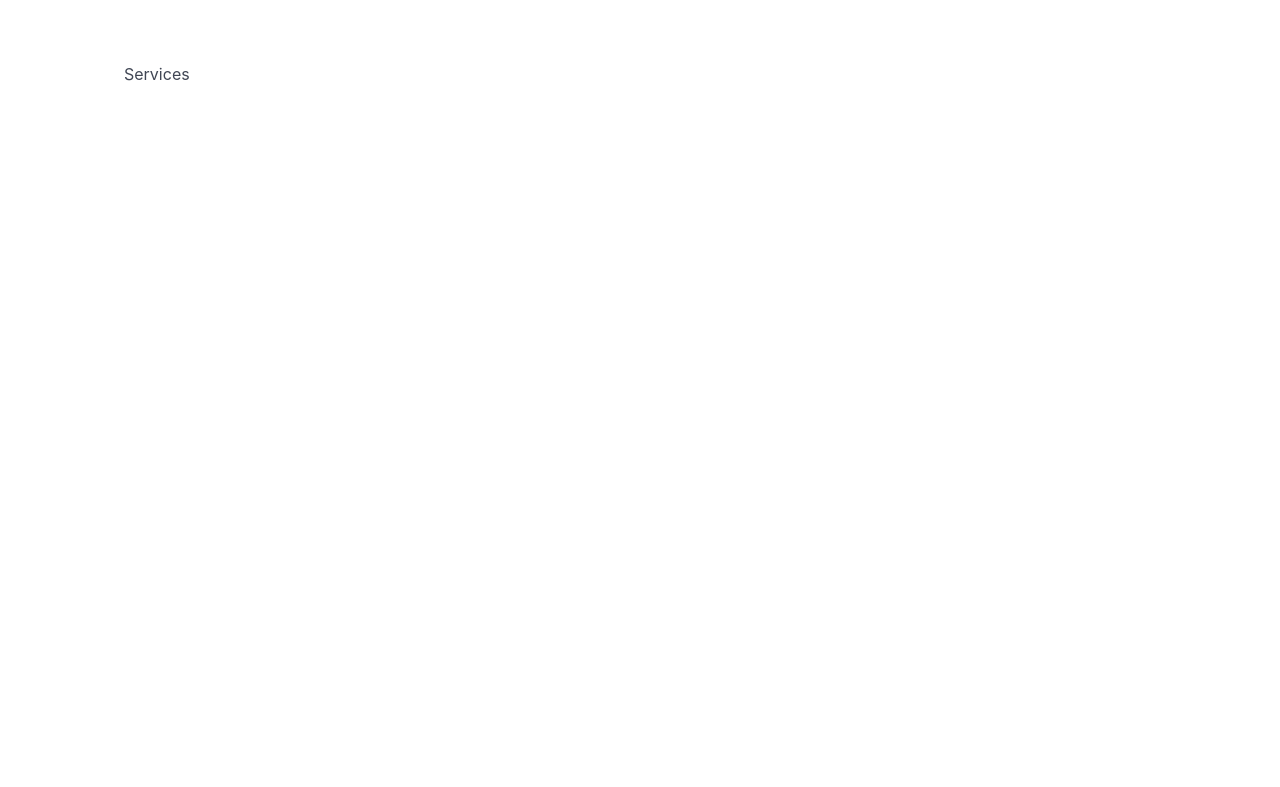
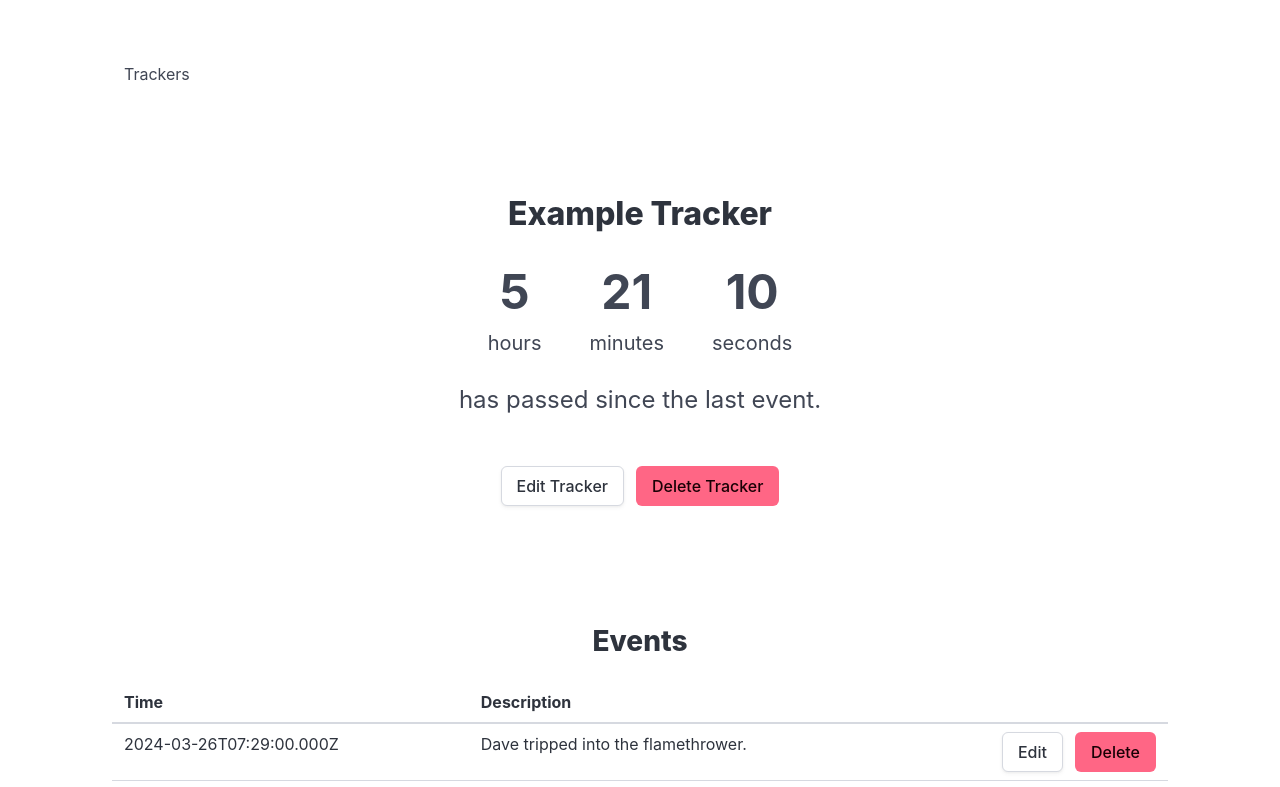
Before and after one commit to anthonyisensee/event-tracker, a React (Create React App) app: page /tracker in a window 1280 px wide. Before the commit this address had no page. Shown: the top 787 px of the page. Built offline with nearby package versions, Linux system fonts and the light colour scheme.

Commit message:
feat: changes "service" verbiage to "tracker"

```diff
--- a/src/App.js
+++ b/src/App.js
@@ -1,9 +1,9 @@
 import { BrowserRouter, Routes, Route } from 'react-router-dom'
-import Services from './Views/Services/Services'
-import Service from './Views/Services/Service'
+import Trackers from './Views/Tracker/Trackers'
+import Tracker from './Views/Tracker/Tracker'
 import Navbar from './Shared/Navbar'
-import CreateService from './Views/Services/CreateService'
-import EditService from './Views/Services/EditService'
+import CreateTracker from './Views/Tracker/CreateTracker'
+import EditTracker from './Views/Tracker/EditTracker'
 
 function App() {
     return (
@@ -14,10 +14,10 @@ function App() {
                 </section>
                 <section className="section">
                     <Routes>
-                        <Route path="/" element={<Services />} />
-                        <Route path="/service" element={<Service />} />
-                        <Route path="/service/create" element={<CreateService />} />
-                        <Route path="/service/edit" element={<EditService />} />
+                        <Route path="/" element={<Trackers />} />
+                        <Route path="/tracker" element={<Tracker />} />
+                        <Route path="/tracker/create" element={<CreateTracker />} />
+                        <Route path="/tracker/edit" element={<EditTracker />} />
                         <Route path="/event/create" element={<p>I'm the create event component.</p>} />
                         <Route path="/event/edit" element={<p>I'm the edit event component.</p>} />
                     </Routes>
--- a/src/Models/Service.js
+++ b/src/Models/Tracker.js
@@ -1,9 +1,9 @@
-export class Service {
+export class Tracker {
 
-    constructor(service) {
+    constructor(tracker) {
 
-        this.name = service.name ?? null
-        this.events = service.events ?? []
+        this.name = tracker.name ?? null
+        this.events = tracker.events ?? []
 
     }
 
--- a/src/Shared/Navbar.js
+++ b/src/Shared/Navbar.js
@@ -8,7 +8,7 @@ const Navbar = () => {
     return (
         <nav className="navbar" role="navigation" aria-label="main navigation">
             <div className="navbar-brand">
-                <Link to="/" className="navbar-item">Services</Link>
+                <Link to="/" className="navbar-item">Trackers</Link>
                 {/* <button onClick={() => setHamburgerIsOpen(!hamburgerIsOpen)} role="button" className={`navbar-burger ${hamburgerIsOpen ? "is-active" : ""}`} aria-label="menu" aria-expanded={hamburgerIsOpen}>
                     <span aria-hidden="true"></span>
                     <span aria-hidden="true"></span>
--- a/src/Views/Services/CreateService.js
+++ b/src/Views/Tracker/CreateTracker.js
@@ -1,7 +1,7 @@
 import Input from "../../Shared/Bulma/Input"
 import { useNavigate } from "react-router-dom"
 
-const CreateService = () => {
+const CreateTracker = () => {
 
     const navigate = useNavigate()
 
@@ -16,10 +16,10 @@ const CreateService = () => {
     return (
         <div>
             <div className="content has-text-centered">
-                <h1>Create New Service</h1>
+                <h1>Create New Tracker</h1>
             </div>
             <form onSubmit={handleSubmit}>
-                <Input label="Service Name"/>
+                <Input label="Tracker Name"/>
                 <div className="buttons is-centered">
                     <button onClick={() => navigate(-1)} className="button">Cancel</button>
                     <button className="button is-success">Create</button>
@@ -30,4 +30,4 @@ const CreateService = () => {
 
 }
 
-export default CreateService
+export default CreateTracker
--- a/src/Views/Services/EditService.js
+++ b/src/Views/Tracker/EditTracker.js
@@ -1,8 +1,7 @@
 import Input from "../../Shared/Bulma/Input"
 import { useNavigate } from "react-router-dom"
-import { useLocation } from "react-router-dom"
 
-const EditService = () => {
+const EditTracker = () => {
 
     const navigate = useNavigate()
 
@@ -17,10 +16,10 @@ const EditService = () => {
     return (
         <div>
             <div className="content has-text-centered">
-                <h1>Edit Service</h1>
+                <h1>Edit Tracker</h1>
             </div>
             <form onSubmit={handleSubmit}>
-                <Input label="Service Name"/>
+                <Input label="Tracker Name"/>
                 <div className="buttons is-centered">
                     <button onClick={() => navigate(-1)}className="button">Cancel</button>
                     <button className="button is-success">Edit</button>
@@ -31,4 +30,4 @@ const EditService = () => {
 
 }
 
-export default EditService
+export default EditTracker
--- a/src/Views/Services/Service.js
+++ b/src/Views/Tracker/Tracker.js
@@ -1,9 +1,9 @@
 import { useState } from "react"
 import { Event } from "../../Models/Event"
-import { Service as ServiceObject } from "../../Models/Service"
+import { Tracker as TrackerObject } from "../../Models/Tracker"
 import { Link } from "react-router-dom"
 
-const Service = () => {
+const Tracker = () => {
 
     const sampleEvent1 = new Event({
         date: new Date("2024-03-26 07:29"),
@@ -15,23 +15,23 @@ const Service = () => {
         description: "Bob fell into the wood chipper."
     })
 
-    const sampleService = new ServiceObject({
-        name: "Example Service",
+    const sampleTracker = new TrackerObject({
+        name: "Example Tracker",
         events: [sampleEvent1, sampleEvent2]
     })
 
-    const service = sampleService
+    const tracker = sampleTracker
 
-    const [timeSinceArray, setTimeSinceArray] = useState(service.timeSinceLastEventArray)
+    const [timeSinceArray, setTimeSinceArray] = useState(tracker.timeSinceLastEventArray)
 
     setTimeout(() => {
-        setTimeSinceArray(service.timeSinceLastEventArray)
+        setTimeSinceArray(tracker.timeSinceLastEventArray)
     }, 1000)
 
     return (
         <div>
             <div className="content has-text-centered">
-                <h1>{service.name}</h1>
+                <h1>{tracker.name}</h1>
             </div>
             <div className="time-since has-text-centered is-flex is-justify-content-center">
                 {timeSinceArray.map((time, index) => (
@@ -45,8 +45,8 @@ const Service = () => {
                 <p>has passed since the last event.</p>
             </div>
             <div className="buttons is-centered mt-6">
-                <Link to="/service/edit" state={{ service }} className="button">Edit Service</Link>
-                <button className="button is-danger">Delete Service</button>
+                <Link to="/tracker/edit" state={{ tracker }} className="button">Edit Tracker</Link>
+                <button className="button is-danger">Delete Tracker</button>
             </div>
             <br />
             <br />
@@ -62,7 +62,7 @@ const Service = () => {
                     </tr>
                 </thead>
                 <tbody>
-                    {service.events.map((event, index) => {
+                    {tracker.events.map((event, index) => {
                         return (
                             <tr key={index}>
                                 <td>{event.date.toISOString()}</td>
@@ -86,4 +86,4 @@ const Service = () => {
 
 }
 
-export default Service
+export default Tracker
--- a/src/Views/Services/ServiceCard.js
+++ b/src/Views/Tracker/TrackerCard.js
@@ -1,20 +1,20 @@
 import { useState } from "react"
 import { Link } from "react-router-dom"
 
-const ServiceCard = (props) => {
+const TrackerCard = (props) => {
 
-    const service = props.service
+    const tracker = props.tracker
 
-    const [timeSinceArray, setTimeSinceArray] = useState(service.timeSinceLastEventArray)
+    const [timeSinceArray, setTimeSinceArray] = useState(tracker.timeSinceLastEventArray)
 
     setTimeout(() => {
-        setTimeSinceArray(service.timeSinceLastEventArray)
+        setTimeSinceArray(tracker.timeSinceLastEventArray)
     }, 1000)
 
     return (
         <div className="box">
             <div className="content has-text-centered">
-                <h3>{service.name}</h3>
+                <h3>{tracker.name}</h3>
             </div>
             <div className="time-since has-text-centered is-flex is-justify-content-center">
                 {timeSinceArray.map((time, index) => (
@@ -25,14 +25,14 @@ const ServiceCard = (props) => {
                 ))}
             </div>
             <div className="content has-text-centered is-size-6">
-                <p>has passed since the <Link to="/service">last event</Link>.</p>
+                <p>has passed since the <Link to="/tracker">last event</Link>.</p>
             </div>
             <div className="buttons is-centered">
-                <Link to="/service" className="button">View Details</Link>
+                <Link to="/tracker" className="button">View Details</Link>
                 <Link to="/event/create" className="button is-warning">Log New Event</Link>
             </div>
         </div>
     );
 }
 
-export default ServiceCard
+export default TrackerCard
--- a/src/Views/Services/Services.js
+++ b/src/Views/Tracker/Trackers.js
@@ -1,44 +1,44 @@
-import ServiceCard from "./ServiceCard"
+import TrackerCard from "./TrackerCard"
 import { Event } from "../../Models/Event"
-import { Service } from "../../Models/Service"
+import { Tracker } from "../../Models/Tracker"
 import { Link } from "react-router-dom"
 
-const Services = () => {
+const Trackers = () => {
 
     const sampleEvent = new Event({
         date: new Date("2024-08-26 07:29"),
         description: "Something bad happened."
     })
 
-    const sampleService = new Service({
-        name: "Example Service",
+    const sampleTracker = new Tracker({
+        name: "Example Tracker",
         events: [sampleEvent]
     })
 
-    const service = sampleService
+    const tracker = sampleTracker
 
     const numCells = 5
 
     return (
         <div>
             <div className="content has-text-centered">
-                <h1>Tracked Services</h1>
+                <h1>Trackers</h1>
             </div>
             <div className="fixed-grid has-1-cols-mobile has-2-cols-tablet has-3-cols-desktop has-3-cols-widescreen has-5-cols-fullhd">
                 <div className="grid">
                     {Array.from({ length: numCells }).map((item, index) => (
                         <div className="cell" key={index}>
-                            <ServiceCard service={service} />
+                            <TrackerCard tracker={tracker} />
                         </div>
                     ))}
                 </div>
             </div>
             <div className="buttons is-centered">
-                <Link to="/service/create" className="button is-success">Create New Service</Link>
+                <Link to="/tracker/create" className="button is-success">Create New Tracker</Link>
             </div>
         </div>
     )
 
 }
 
-export default Services
+export default Trackers
```
